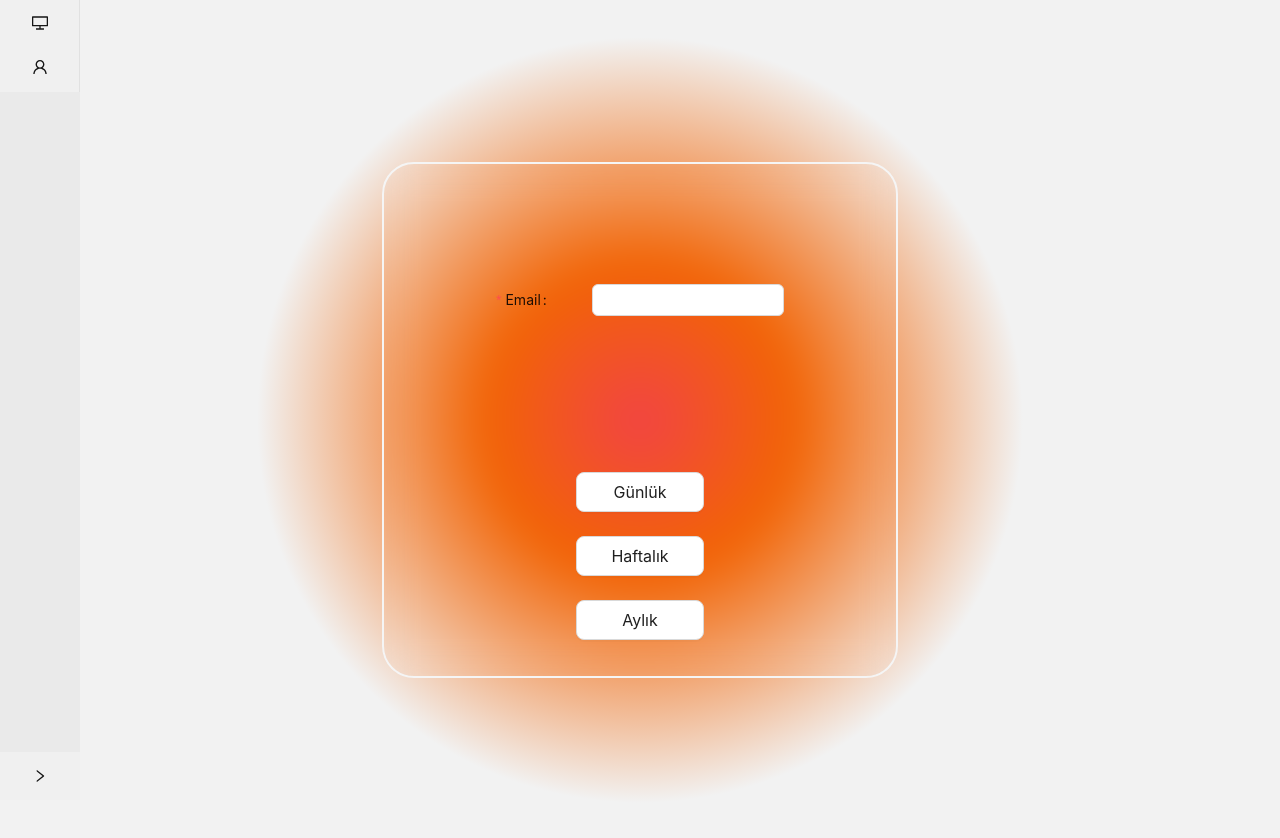
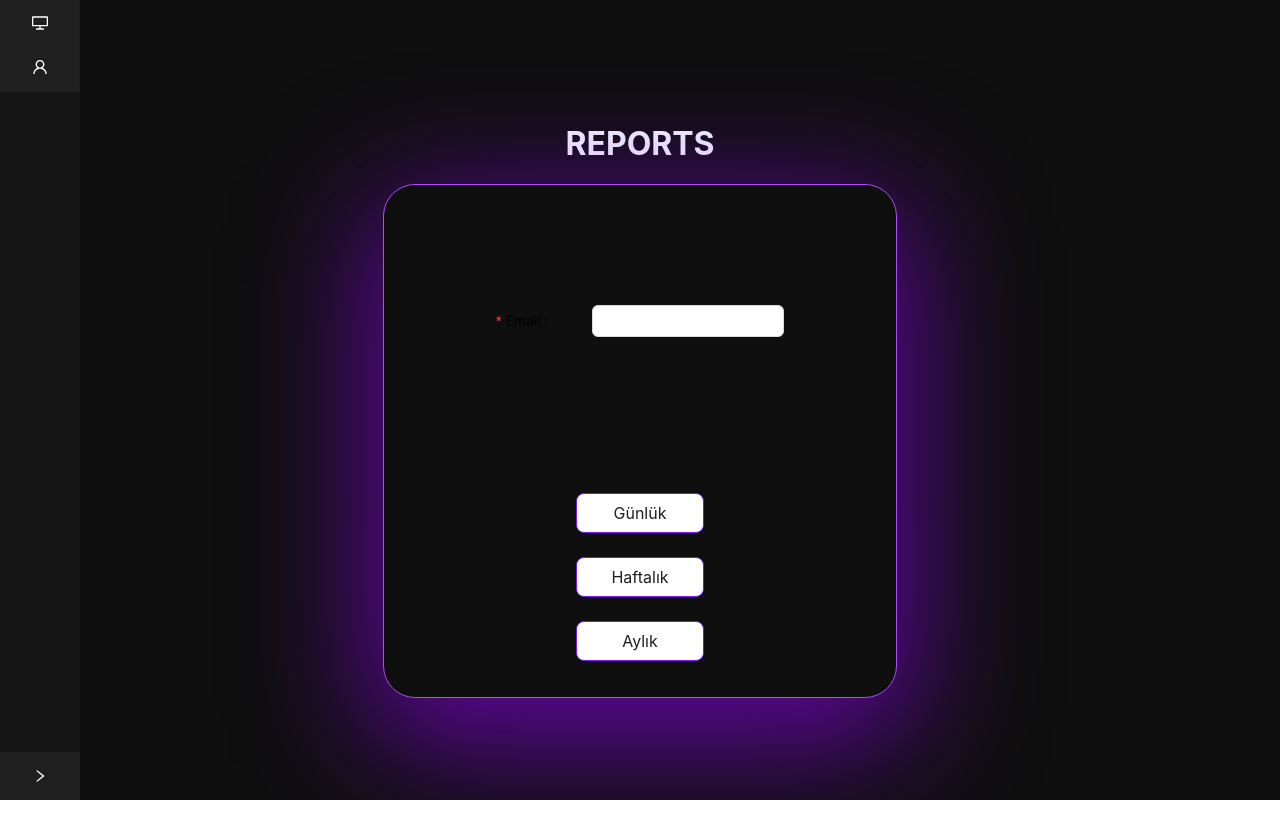
Before and after one commit to Tugay72/Hotel-Management-System, a React (Create React App) app: page /reportPage in a window 1280 px wide. After the commit the page ends 800 px from the top, so only its background shows below. Built offline with nearby package versions, Linux system fonts and the light colour scheme.

Commit message:
new styles applied

```diff
--- a/src/components/homePage/home_page.css
+++ b/src/components/homePage/home_page.css
@@ -3,9 +3,7 @@
     flex-direction: column;
     justify-content: center;
     align-items: center;
-
-    background: rgb(68,94,242);
-    background: radial-gradient(circle, rgba(68,94,242,1) 0%, rgba(5,199,242,1) 25%, rgba(242,242,242,1) 50%);
+    background: rgb(15, 15, 15);
     height: 100vh;
 }
 
@@ -15,17 +13,20 @@
     width: 32rem;
     height: 30rem;
 
-    background: rgba(240, 240, 240, 0);
     border-radius: 2rem;
-    border: solid whitesmoke 2px;
-    backdrop-filter: blur(16px);
-    -webkit-backdrop-filter: blur(16px);
+    border: solid rgb(75, 87, 255) 1px;
+    box-shadow: 0 32px 128px 16px  rgba(0, 89, 255, 0.596);
 
+
+}
+.antt-content{
+    background: rgb(25,25,25);
+    background: linear-gradient(180deg, rgba(15,15,15,1) 50%, rgba(48,48,48,1) 100%);
 }
 
 #data-table{
-    margin: 7rem;
-    margin-left: 12rem;
+    margin: 7rem 7rem 0 12rem;
+    min-height: 100vh;
 }
 
 #filter-buttons{
@@ -40,3 +41,19 @@
 h1{
     color: aliceblue;
 }
+
+.ant-table-column-sorter-up {
+    color: #ffffff; /* Change to your desired color */
+}
+
+/* Change the color of the caret-down icon */
+.ant-table-column-sorter-down {
+    color: #ffffff; /* Change to your desired color */
+}
+
+
+/* Custom styles for Ant Design Pagination */
+.ant-pagination {
+    background-color: #ffffff; /* Background color of the pagination container */
+    padding: 16px; /* Adjust padding as needed */
+}
--- a/src/components/homePage/search_container.jsx
+++ b/src/components/homePage/search_container.jsx
@@ -36,7 +36,7 @@ export default function SearchContainer ({onFilterOptions}) {
 
       const handleOk = () => {
         setIsModalOpen(false);
-    }
+    };
 
     return (
         <ConfigProvider
@@ -50,7 +50,7 @@ export default function SearchContainer ({onFilterOptions}) {
                         defaultHoverBg : '#f2f2f2',
                         defaultHoverColor: '#010E26',
                         defaultColor : '#f2f2f2',
-                        defaultBg : '#010E26',
+                        defaultBg : '#1857f4',
                         defaultBorderColor: '#010E26',
                         defaultHoverBorderColor: '#f2f2f2'
                     }
--- a/src/components/homePage/table_columns.js
+++ b/src/components/homePage/table_columns.js
@@ -45,7 +45,7 @@ const allColumns = (dates) => [
       width : 196,
       render: (is_available) => (
         <span>
-          <Tag color={is_available ? "green" : "volcano"}  key={is_available}>
+          <Tag color={is_available ? "green" : "red"}  key={is_available}>
             {is_available ? "Empty" : "Full"}
           </Tag>
         </span>
@@ -78,8 +78,8 @@ const allColumns = (dates) => [
             fontSize : '0.8rem',
             color : 'black',
             margin: '0.5rem',
-            color : record.is_available ? 'green' : 'red',
-            fontWeight: record.is_available ? '400' : '600',
+            color : record.is_available ? '#1D9300' : 'red',
+            fontWeight: record.is_available ? '500' : '700',
             }}>
             {record.is_available ? '$' + calculatePrice(record.room_type, dates[0][0], dates[0][1]) : 'Satıldı!' }</p>
         </span>
--- a/src/components/navbar.jsx
+++ b/src/components/navbar.jsx
@@ -62,23 +62,22 @@ const CustomNavbar = () => {
             components: {
 
                 Layout: {
-                    colorBgSider: '#010E26',
-                    siderBg : '#EAEAEA',
-                    triggerBg : '#F0F0F0',
-                    triggerColor : '#151515',
-                    borderColor: '#CCCCCC',
+                  colorBgSider: '#151515',
+                  siderBg : '#151515',
+                  triggerBg : '#202020',
+                  triggerColor : '#ffffff',
                 },
                 Menu: {
-                    colorItemBg: '#F0F0F0',
-                    colorSubMenuBg: '#f2f2f2',
-                    colorBgElevated: '#F0F0F0',
+                  colorItemBg: '#202020',
+                  colorSubMenuBg: '#151515',
+                  colorBgElevated: '#202020',
 
-                    borderColor: "#f2f2f2",
+                  borderColor: "#151515",
 
-                    colorText : '#151515',
-                    itemSelectedColor : "#010E26",
-                    itemSelectedBg : "#6B7FF2"
-                }
+                  colorText : '#ffffff',
+                  itemSelectedColor : "#AC63D8",
+                  itemSelectedBg : "#251C27"
+              }
             },
             }}
         >
--- a/src/components/pricesPage/edit_price.jsx
+++ b/src/components/pricesPage/edit_price.jsx
@@ -88,7 +88,7 @@ export default function EditPrice({ onFilterOptions }) {
                         defaultHoverBg : '#f2f2f2',
                         defaultHoverColor: '#010E26',
                         defaultColor : '#f2f2f2',
-                        defaultBg : '#010E26',
+                        defaultBg : '#f43c18',
                         defaultBorderColor: '#010E26',
                         defaultHoverBorderColor: '#f2f2f2'
                     }
--- a/src/components/pricesPage/edit_rooms.css
+++ b/src/components/pricesPage/edit_rooms.css
@@ -4,8 +4,8 @@
     justify-content: center;
     align-items: center;
 
-    background: rgb(114,68,242);
-    background: radial-gradient(circle, rgba(114,68,242,1) 0%, rgba(128,5,242,1) 20%, rgba(242,242,242,1) 50%);
+    background: rgb(15, 15, 15);
+
     height: 100vh;
 }
 
@@ -15,9 +15,8 @@
     width: 32rem;
     height: 40rem;
 
-    background: rgba(240, 240, 240, 0);
     border-radius: 2rem;
-    border: solid whitesmoke 2px;
-    backdrop-filter: blur(16px);
-    -webkit-backdrop-filter: blur(16px);
+    border: solid rgb(255, 75, 75) 1px;
+    box-shadow: 0 16px 96px 16px  rgba(255, 0, 0, 0.596);
+
 }
--- a/src/components/reportPage/report_page.css
+++ b/src/components/reportPage/report_page.css
@@ -5,10 +5,8 @@
     align-items: center;
     justify-content: center;
     height: 100vh;
-    padding: 20px;
 
-    background: rgb(242,68,68);
-    background: radial-gradient(circle, rgba(242,68,68,1) 0%, rgba(242,100,5,1) 20%, rgba(242,242,242,1) 50%);
+    background: rgb(15, 15, 15);
     min-height: 100vh;
 }
 
@@ -19,11 +17,9 @@
     flex-direction: column;
     align-items: center;
 
-    background: rgba(240, 240, 240, 0);
     border-radius: 2rem;
-    border: solid whitesmoke 2px;
-    backdrop-filter: blur(16px);
-    -webkit-backdrop-filter: blur(16px);
+    border: solid rgb(174, 75, 255) 1px;
+    box-shadow: 0 32px 128px 16px  rgba(153, 0, 255, 0.596);
 
 }
 
@@ -35,6 +31,8 @@
 #report-container .ant-btn {
     width: 8rem;
     margin: 0.75rem;
+    border: solid #7418f4 1px;
+
 }
 
 #report-container .ant-btn:hover{
--- a/src/components/reportPage/report_page.jsx
+++ b/src/components/reportPage/report_page.jsx
@@ -1,11 +1,12 @@
 import {React, useState} from "react";
 import './report_page.css';
 import CustomNavbar from '../navbar'
-import { Button, Input, Form } from "antd";
+import { Button, Input, Form, Modal } from "antd";
 
 
 
 const ReportPage = () => {
+    const [isModalOpen, setIsModalOpen] = useState(false);
      //Correct information entered
     const onFinish = (values) => {
     console.log('Success:', values);
@@ -17,11 +18,19 @@ const ReportPage = () => {
     console.log('Failed:', errorInfo);
     };
 
+    const showModal = () => {
+        setIsModalOpen(true);
+    };
+
+      const handleOk = () => {
+        setIsModalOpen(false);
+    };
+
     return(
         <>
             <CustomNavbar></CustomNavbar>
             <div className="report-page">
-
+                <h1>REPORTS</h1>
                 <div id="report-container">
                 <Form
                     name="basic"
@@ -50,11 +59,19 @@ const ReportPage = () => {
                     <Input/>
                     </Form.Item>
                     </Form>
-                    <Button size="large">Günlük</Button>
-                    <Button size="large">Haftalık</Button>
-                    <Button size="large">Aylık</Button>
+                    <Button size="large" onClick={showModal}>Günlük</Button>
+                    <Button size="large" onClick={showModal}>Haftalık</Button>
+                    <Button size="large" onClick={showModal}>Aylık</Button>
                 </div>
             </div>
+            <Modal title="Başarılı!"
+                open={isModalOpen} onOk={handleOk} onCancel={handleOk}
+                closable={false}
+                cancelButtonProps={{
+                    disabled : true
+                }}>
+                <p id="modal-text">Raporlarınız gönderildi!</p>
+            </Modal>
         </>
     )
 }
```
Also changed, not shown: src/components/get_hotel_data.js (added, +28 -0 lines), src/components/homePage/home_page.jsx (+46 -17 lines). Lines whose indentation alone changed are shown as unchanged.
